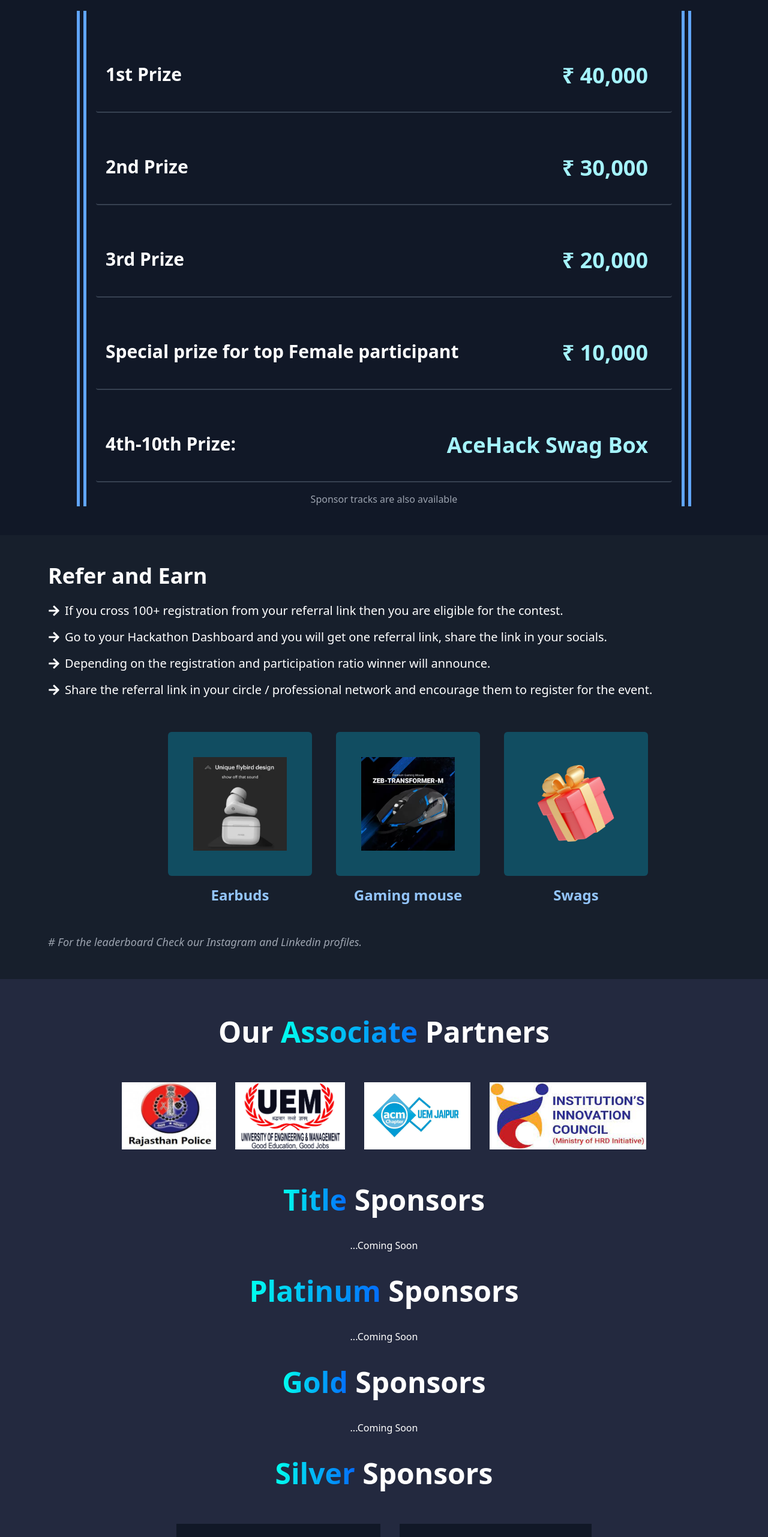
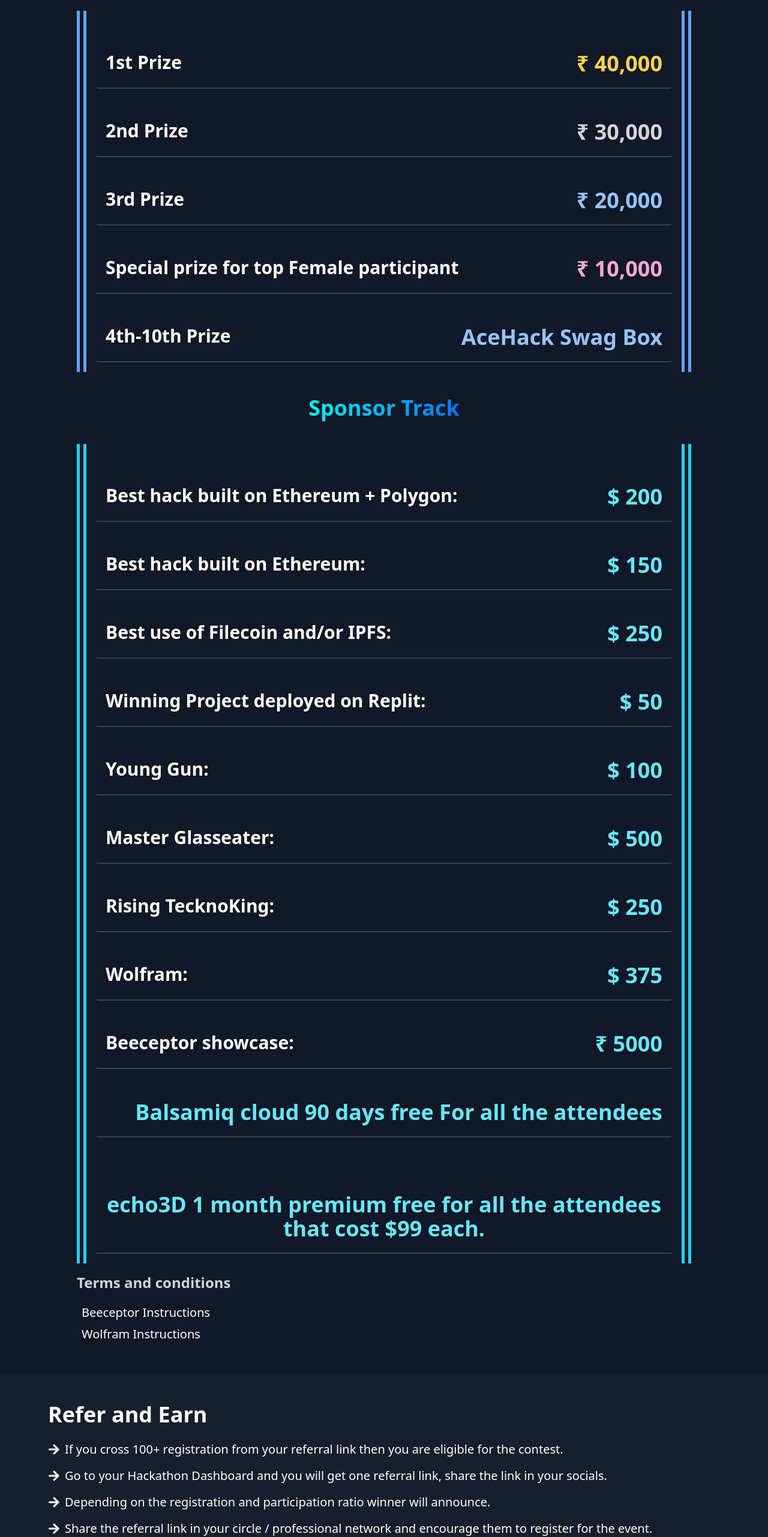
Before and after one commit to kshitijv256/aceHack2.0, a React (Vite) app: page / in a window 1280 px wide. Shown: the part 4062-6624 px from the top of the page at 60% size. Built offline with nearby package versions, Linux system fonts and the light colour scheme.

Commit message:
added prizes

```diff
--- /dev/null
+++ b/src/components/PrizeItem.jsx
@@ -0,0 +1,16 @@
+import React from "react";
+
+const PrizeItem = (props) => {
+    return (
+        <div className="rounded border-b-2 border-gray-700 m-4 flex flex-row flex-wrap justify-between">
+              <h2 className="text-3xl font-bold px-4 py-5">
+              {props.title}
+              </h2>
+              <p className={`text-4xl ${props.color} text- font-semibold py-5 px-4`}>
+              {props.prize}
+              </p>
+            </div>
+    );
+};
+
+export default PrizeItem;
--- a/src/pages/Prizes.jsx
+++ b/src/pages/Prizes.jsx
@@ -1,4 +1,6 @@
 import React from "react";
+import Collapsible from "../components/Collapsible";
+import PrizeItem from "../components/PrizeItem";
 
 const Prizes = () => {
   return (
@@ -8,40 +10,137 @@
           <h1 className="grad-text text-5xl font-bold">Prizes</h1>
         </div>
         <div className="border-double border-x-[16px] border-blue-400 bg-gray-900 w-4/5 text-center pt-8 flex flex-col flex-wrap justify-evenly">
-          {/* <p className="text-4xl text-cyan-200 font-semibold p-6 animate-bounce-slow">Total worth above ₹3,50,000</p> */}
-          <div className="rounded border-b-2 border-gray-700 m-4 flex flex-row flex-wrap justify-between">
-            <h2 className="text-3xl font-bold px-4 py-10">1st Prize</h2>
-            <p className="text-4xl text-cyan-200 font-semibold p-10">
-              ₹ 40,000
+          <PrizeItem
+            title="1st Prize"
+            prize="₹ 40,000"
+            color="text-amber-300"
+          />
+          <PrizeItem title="2nd Prize" prize="₹ 30,000" color="text-zinc-300" />
+          <PrizeItem title="3rd Prize" prize="₹ 20,000" color="text-blue-300" />
+          <PrizeItem
+            title="Special prize for top Female participant"
+            prize="₹ 10,000"
+            color="text-pink-300"
+          />
+          <PrizeItem
+            color="text-blue-300"
+            title="4th-10th Prize"
+            prize="AceHack Swag Box"
+          />
+        </div>
+        <div className="flex flex-col w-full items-center">
+          <h2 className="text-4xl font-bold px-4 py-10 grad-text">
+            Sponsor Track
+          </h2>
+          <div className="border-double border-x-[16px] border-cyan-400 bg-gray-900 w-4/5 text-center pt-8 flex flex-col flex-wrap justify-evenly">
+            <PrizeItem
+              color="text-cyan-300"
+              title="Best hack built on Ethereum + Polygon:"
+              prize="$ 200"
+            />
+            <PrizeItem
+              color="text-cyan-300"
+              title="Best hack built on Ethereum:"
+              prize="$ 150"
+            />
+            <PrizeItem
+              color="text-cyan-300"
+              title="Best use of Filecoin and/or IPFS:"
+              prize="$ 250"
+            />
+            <PrizeItem
+              color="text-cyan-300"
+              title="Winning Project deployed on Replit:"
+              prize="$ 50"
+            />
+            <PrizeItem color="text-cyan-300" title="Young Gun:" prize="$ 100" />
+            <PrizeItem
+              color="text-cyan-300"
+              title="Master Glasseater:"
+              prize="$ 500"
+            />
+            <PrizeItem
+              color="text-cyan-300"
+              title="Rising TecknoKing:"
+              prize="$ 250"
+            />
+            <PrizeItem color="text-cyan-300" title="Wolfram:" prize="$ 375" />
+            <PrizeItem
+              color="text-cyan-300"
+              title="Beeceptor showcase:"
+              prize="₹ 5000"
+            />
+            <PrizeItem
+              color="text-cyan-300"
+              prize="Balsamiq cloud 90 days free For all the attendees"
+            />
+            <PrizeItem
+              color="text-cyan-300"
+              prize="echo3D 1 month premium free for all the attendees that cost $99 each."
+            />
+          </div>
+        </div>
+        <div className="w-4/5 flex flex-col justify-end">
+          <h1 className="text-2xl font-semibold my-4 text-gray-300">
+            Terms and conditions
+          </h1>
+          <Collapsible label="Beeceptor Instructions">
+            <h1 className="text-xl font-semibold my-3">
+              To participate in this award category you need to do the
+              following:
+            </h1>
+            <div className="flex flex-col gap-1">
+              <p>
+                -{">"} Signup and use Beeceptor during the hackathon for
+                building your hack or project.
+              </p>
+              <p>
+                -{">"} Record a video with your voice explaining how it helped
+                you and/or explaining a Beeceptor feature in good detail. You
+                can add your project details as well to add some context on how
+                you used it.
+              </p>
+              <p>
+                -{">"} Your video should be 3-5 mins in length. It shouldn't
+                exceed more than 5 mins. If you like, you can edit and enhance
+                the video with more elements before uploading and make it
+                showcase like other professional channels.
+              </p>
+              <p>
+                -{">"} Upload the video to Youtube in your account, and add a
+                good title, description, tags, etc. The video should be publicly
+                available and searchable. (Do not upload as a private or private
+                listing)
+              </p>
+              <p>
+                -{">"} Fill in the form {"<given by organizers>"} to submit your
+                entry for consideration. -{">"} The best video will be chosen as
+                the winner and will be given a prize.
+              </p>
+            </div>
+          </Collapsible>
+          <Collapsible label="Wolfram Instructions">
+            <div className="flex flex-col gap-1 my-3">
+            <p>
+              -{">"} Access to Wolfram|One for all your participants for thirty
+              days. Access to Wolfram|One for all your participants for thirty
+              days. Wolfram|One includes both Desktop and Cloud access, full
+              access to the Wolfram Language and Knowledgebase, FreeCDF
+              Deployment, 5000 Wolfram|Alpha API calls, 5000 Cloud Credits, 2
+              installations per user and 2 GB of Cloud Storage. The value of
+              this access is $25.00 per user.
             </p>
-          </div>
-          <div className="rounded border-b-2 border-gray-700 m-4 flex flex-row flex-wrap justify-between">
-            <h2 className="text-3xl font-bold px-4 py-10">2nd Prize</h2>
-            <p className="text-4xl text-cyan-200 font-semibold p-10">
-              ₹ 30,000
+            <p>
+              -{">"} The Wolfram Award for everyone on your top seven teams via
+              award letter with a maximum of five individuals per team, or up to
+              35 individual participants. We would like for your organizing team
+              to choose the winning students. Wolfram tech is not required to be
+              used in projects for our award eligibility. I would send you the
+              award letter as a .pdf attachment and you would need to email it
+              to the winners.
             </p>
-          </div>
-          <div className="rounded border-b-2 border-gray-700 m-4 flex flex-row flex-wrap justify-between">
-            <h2 className="text-3xl font-bold px-4 py-10">3rd Prize</h2>
-            <p className="text-4xl text-cyan-200 font-semibold p-10">
-              ₹ 20,000
-            </p>
-          </div>
-          <div className="rounded border-b-2 border-gray-700 m-4 flex flex-row flex-wrap justify-between">
-            <h2 className="text-3xl font-bold px-4 py-10 flex flex-wrap">
-              Special prize for top Female participant
-            </h2>
-            <p className="text-4xl text-cyan-200 font-semibold p-10">
-              ₹ 10,000
-            </p>
-          </div>
-          <div className="rounded border-b-2 border-gray-700 m-4 flex flex-row flex-wrap justify-between">
-            <h2 className="text-3xl font-bold px-4 py-10">4th-10th Prize: </h2>
-            <p className="text-4xl text-cyan-200 font-semibold p-10">
-              AceHack Swag Box
-            </p>
-          </div>
-          <p className="text-gray-400">Sponsor tracks are also available </p>
+            </div>
+          </Collapsible>
         </div>
       </div>
     </div>
```
